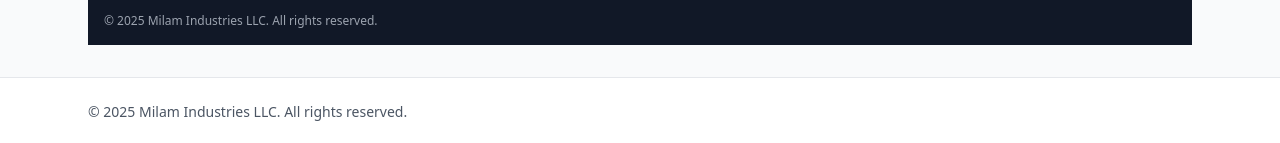
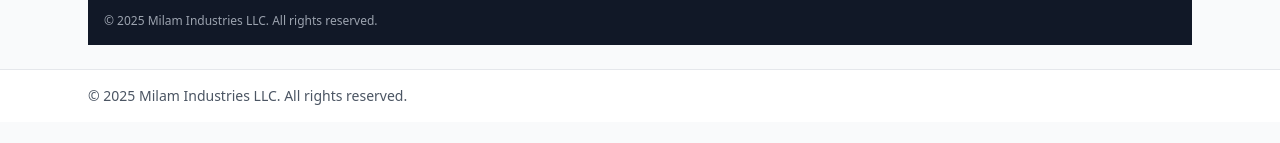
Before and after one commit to milamindustries/milamindustries-site, a Next.js app in the folder milamindustries-site/: page / in a window 1280 px wide. Shown: the part 3341-3484 px from the top of the page. After the commit the page ends 3463 px from the top, so only its background shows below. Built offline with nearby package versions, Linux system fonts and the light colour scheme.

Commit message:
chore(ui): tighten footer spacing and page bottom padding

```diff
--- a/milamindustries-site/app/layout.jsx
+++ b/milamindustries-site/app/layout.jsx
@@ -26,11 +26,11 @@ export default function RootLayout({ children }) {
         </header>
 
         {/* Page content */}
-        <main className="mx-auto max-w-6xl px-6 py-8">{children}</main>
+        <main className="mx-auto max-w-6xl px-6 pt-8 pb-6">{children}</main>
 
         {/* Simple footer (optional) */}
         <footer className="border-t bg-white">
-          <div className="mx-auto max-w-6xl px-6 py-6 text-sm text-gray-600">
+          <div className="mx-auto max-w-6xl px-6 py-4 text-sm text-gray-600">
             © {new Date().getFullYear()} Milam Industries LLC. All rights reserved.
           </div>
         </footer>
```
